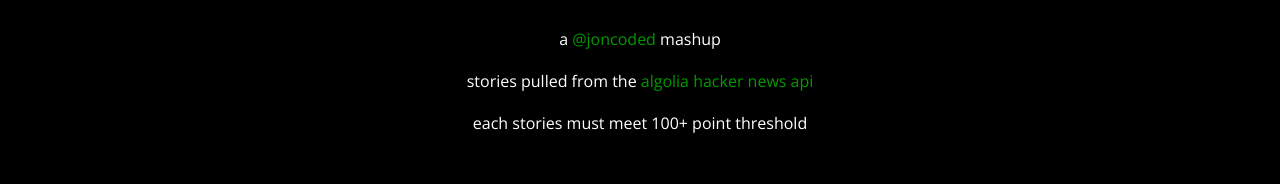
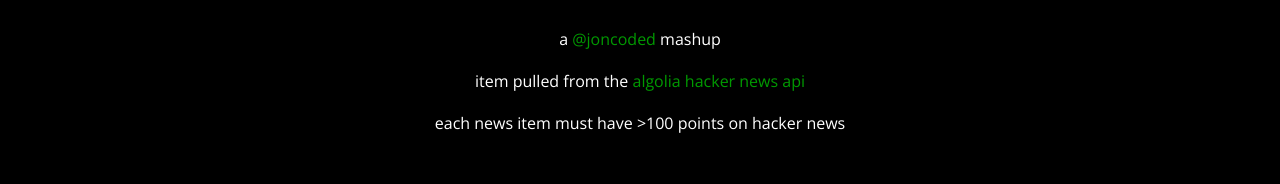
Before and after one commit to joncoded/noosbuzz, a React (Create React App) app: page / in a window 1280 px wide. Shown: the part 498-682 px from the top of the page. Built offline with nearby package versions, Linux system fonts and the light colour scheme; no server answers.

Commit message:
updating footer text

```diff
--- a/src/components/Footer.js
+++ b/src/components/Footer.js
@@ -11,12 +11,12 @@ const Footer = () => {
         mashup{" "}
       </p>
       <p>
-        stories pulled from the{" "}
+        item pulled from the{" "}
         <a href="https://hn.algolia.com/api" rel="noopener noreferrer" target="_blank">
           algolia hacker news api<span className="sr-only"> link opens in new tab</span>
         </a>
       </p>
-      <p>each stories must meet 100+ point threshold</p>
+      <p>each news item must have >100 points on hacker news</p>
     </>
   )
 }
```
